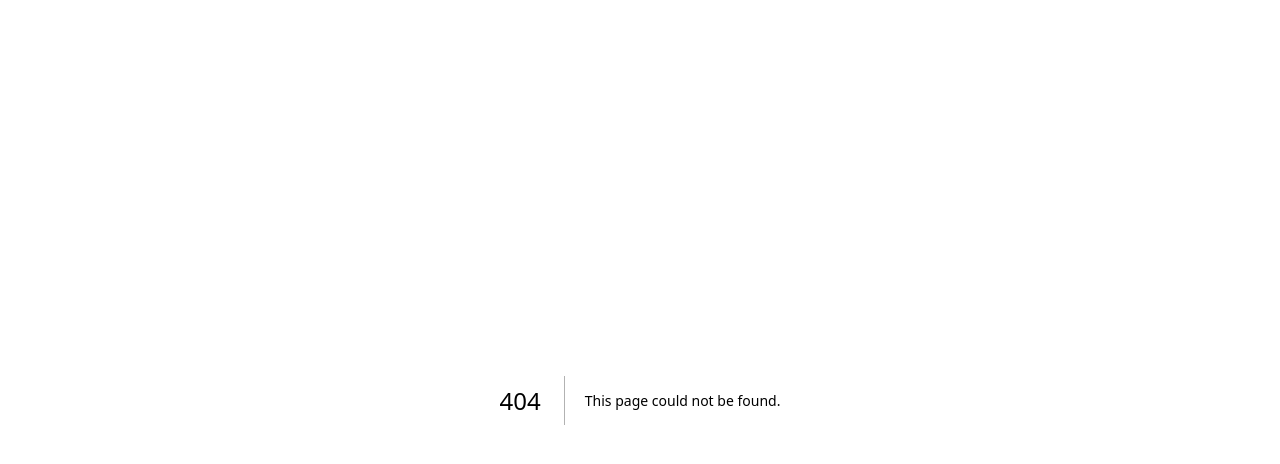
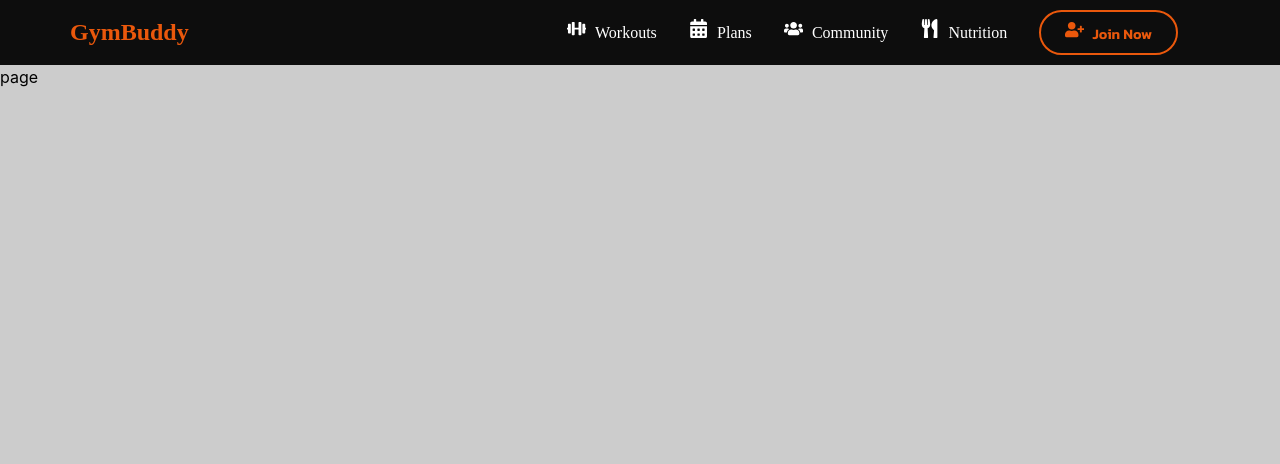
Before and after one commit to Best0129/Client-side-Project, a Next.js app: page /community in a window 1280 px wide. Before the commit this address had no page. Shown: the top 464 px of the page. Built offline with nearby package versions, Linux system fonts and the light colour scheme; a web font is replaced by a local one.

Commit message:
create community page

```diff
--- /dev/null
+++ b/app/community/page.js
@@ -0,0 +1,11 @@
+import React from 'react'
+import Navbar from '@/components/Navbar';
+
+export default function Community() {
+    return (
+        <main>
+            <Navbar />
+            <div>page</div>
+        </main>
+    )
+}
--- a/app/profile/Profile.module.css
+++ b/app/profile/Profile.module.css
@@ -62,7 +62,7 @@
     height: 100dvh;
 }
 
-.postContainer h1 {
+.postContainer h3 {
     margin-bottom: 10px;
 }
 
--- a/app/profile/page.js
+++ b/app/profile/page.js
@@ -55,7 +55,7 @@ export default function Profile() {
                 </div>
             </div>
             <div className={styles.postContainer}>
-                <h1>Your post</h1>
+                <h3>Your post</h3>
                 <div className={styles.notification}>
                     <div className={styles.notiglow}></div>
                     <div className={styles.notiborderglow}></div>
--- a/components/Navbar/index.js
+++ b/components/Navbar/index.js
@@ -93,7 +93,7 @@ export default function Navbar() {
           </Link>
         </li>
         <li>
-          <Link href="">
+          <Link href="/community">
             <FaUsers className={styles.navIcon} /> Community {/* Icon for Community */}
           </Link>
         </li>
```
